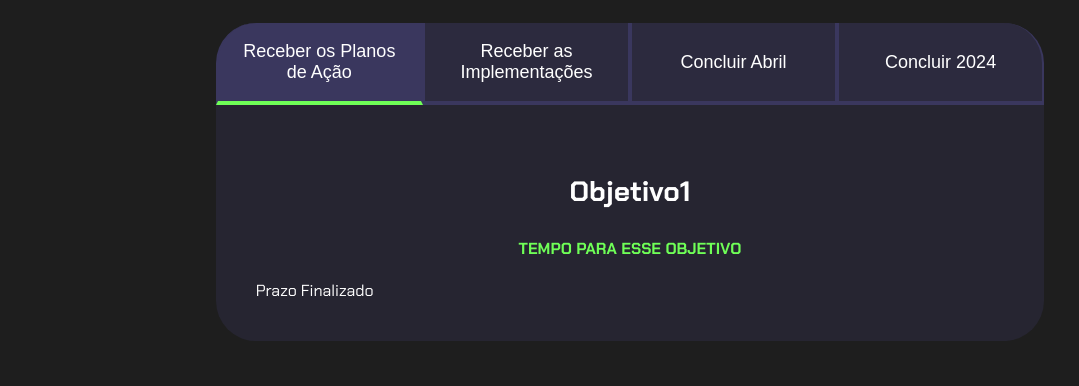
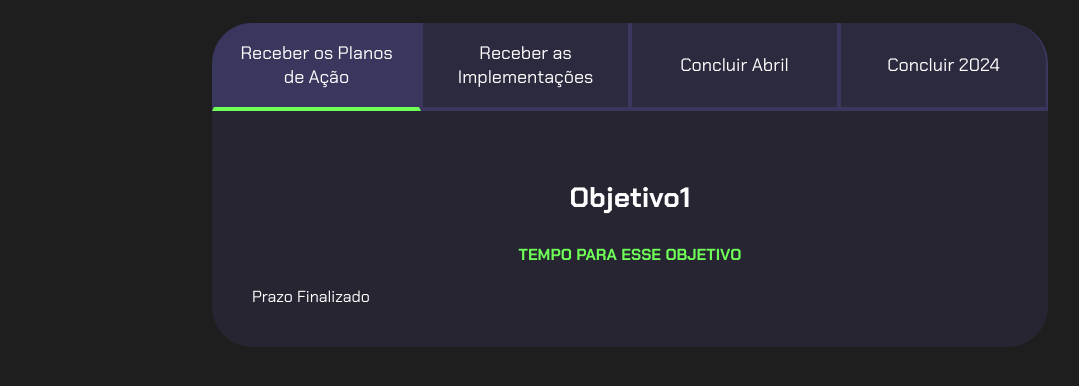
Before and after one commit to EstiversonOliveira/formadores2024J1, a plain HTML site: page index.html in a window 1280 px wide. Shown: the part 80-466 px from the top of the page, without its empty margins (10-1089 px from the left). Drawn offline with Linux system fonts and the light colour scheme.

Commit message:
Add files via upload
style atualizado até 25/04

```diff
--- a/style.css
+++ b/style.css
@@ -1,3 +1,4 @@
+
 @import url('https://fonts.googleapis.com/css2?family=Chakra+Petch:wght@400;700&display=swap');
 
 :root {
@@ -37,7 +38,7 @@ body {
 }
 
 .botao {
-    font-family: "Crakra Petch", sans-serif;
+    font-family: "Chakra Petch", sans-serif;
     background-color: var(--botao-inativo);
     color: var(--branco);
     display: flex;
```
